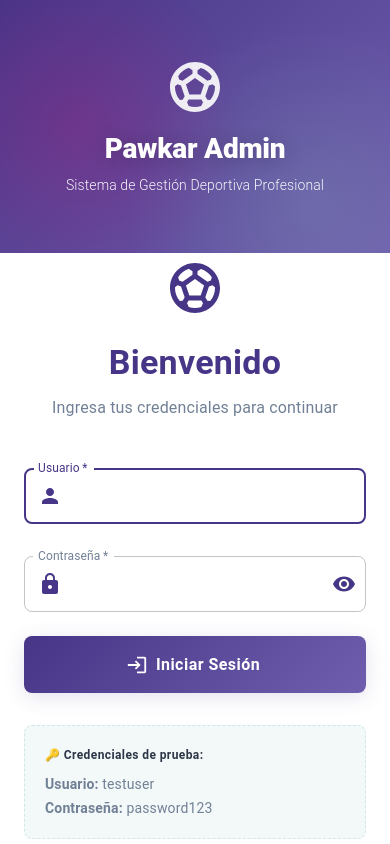
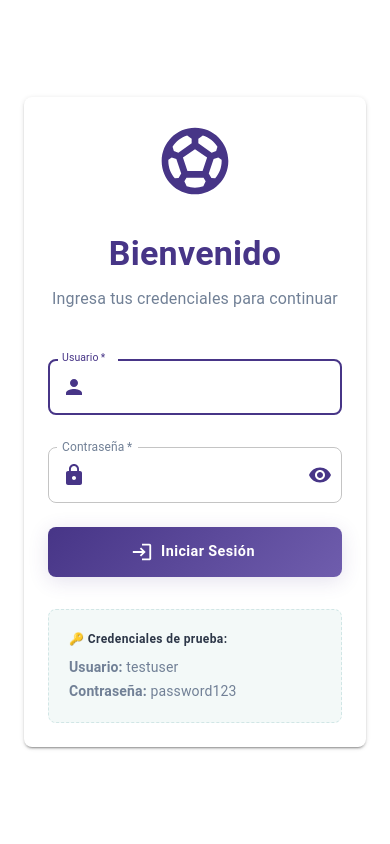
Before and after one commit to CarlosTontaquimba1995/pawkar_administracion, a React (Vite) app: page /login in a window 390 px wide. Built offline with nearby package versions, Linux system fonts and the light colour scheme.

Commit message:
fix: pantalla login responsive 100%

```diff
--- a/src/pages/Login/index.tsx
+++ b/src/pages/Login/index.tsx
@@ -84,49 +84,52 @@ const Login = () => {
   return (
     <Box
       sx={{
-        minHeight: '100vh',
-        height: '100vh',
-        width: '100vw',
-        display: 'flex',
-        flexDirection: { xs: 'column', md: 'row' },
-        overflow: 'hidden',
+        minHeight: "100vh",
+        height: "100%",
+        width: "100%",
+        display: "flex",
+        flexDirection: { xs: "column", md: "row" },
+        overflowX: "hidden",
       }}
     >
-      {/* Panel izquierdo - Branding */}
+      {/* Panel izquierdo - Branding (solo en desktop) */}
       <Box
         sx={{
-          width: { xs: '100%', md: '50vw' },
-          height: { xs: '30vh', md: '100vh' },
+          display: { xs: "none", md: "flex" },
+          width: "50vw",
+          minHeight: "100vh",
           background: theme.custom.colors.gradients.primary,
-          display: 'flex',
-          flexDirection: 'column',
-          justifyContent: 'center',
-          alignItems: 'center',
-          padding: { xs: 4, md: 6 },
-          position: 'relative',
-          '&::before': {
+          flexDirection: "column",
+          justifyContent: "center",
+          alignItems: "center",
+          padding: 6,
+          position: "relative",
+          overflow: "hidden",
+          "&::before": {
             content: '""',
-            position: 'absolute',
+            position: "absolute",
             top: 0,
             left: 0,
             right: 0,
             bottom: 0,
             background: `radial-gradient(circle at 20% 50%, ${theme.custom.colorWithOpacity.secondary[30]} 0%, transparent 50%),
-                         radial-gradient(circle at 80% 80%, ${theme.custom.colorWithOpacity.accent2[20]} 0%, transparent 50%)`,
+                       radial-gradient(circle at 80% 80%, ${theme.custom.colorWithOpacity.accent2[20]} 0%, transparent 50%)`,
           },
         }}
       >
         <Fade in timeout={1000}>
-          <Box sx={{ textAlign: 'center', zIndex: 1 }}>
-            <SportsIcon sx={{ fontSize: { xs: 60, md: 120 }, color: 'white', mb: { xs: 1, md: 3 }, opacity: 0.9 }} />
+          <Box sx={{ textAlign: "center", zIndex: 1 }}>
+            <SportsIcon
+              sx={{ fontSize: 120, color: "white", mb: 3, opacity: 0.9 }}
+            />
             <Typography
               variant="h2"
               sx={{
-                color: 'white',
+                color: "white",
                 fontWeight: 800,
-                mb: { xs: 1, md: 2 },
-                fontSize: { xs: '1.75rem', md: '3rem' },
-                textShadow: '0 2px 20px rgba(0,0,0,0.2)',
+                mb: 2,
+                fontSize: "3rem",
+                textShadow: "0 2px 20px rgba(0,0,0,0.2)",
               }}
             >
               Pawkar Admin
@@ -134,12 +137,12 @@ const Login = () => {
             <Typography
               variant="h6"
               sx={{
-                color: 'white',
+                color: "white",
                 opacity: 0.95,
                 fontWeight: 300,
                 maxWidth: 400,
-                mx: 'auto',
-                fontSize: { xs: '0.875rem', md: '1.25rem' },
+                mx: "auto",
+                fontSize: "1.25rem",
               }}
             >
               Sistema de Gestión Deportiva Profesional
@@ -148,29 +151,38 @@ const Login = () => {
         </Fade>
       </Box>
 
-      {/* Panel derecho - Formulario */}
+      {/* Panel del formulario (completo en móvil, mitad en desktop) */}
       <Box
         sx={{
-          width: { xs: '100%', md: '50vw' },
-          height: { xs: '70vh', md: '100vh' },
-          display: 'flex',
-          alignItems: 'center',
-          justifyContent: 'center',
+          width: { xs: "100%", md: "50vw" },
+          minHeight: "100vh",
+          display: "flex",
+          alignItems: "center",
+          justifyContent: "center",
           backgroundColor: theme.custom.colors.background.paper,
-          overflow: 'auto',
+          padding: { xs: 3, sm: 4, md: 6 },
         }}
       >
         <Slide direction="left" in timeout={800}>
           <Box
             sx={{
-              width: '100%',
-              maxWidth: '500px',
+              width: "100%",
+              maxWidth: { xs: "100%", sm: "500px" },
               padding: { xs: 3, sm: 4, md: 5 },
+              backgroundColor: { xs: "background.paper", sm: "transparent" },
+              borderRadius: { xs: 2, sm: 0 },
+              boxShadow: { xs: theme.shadows[2], sm: "none" },
             }}
           >
-            {/* Logo móvil */}
-            <Box sx={{ display: { xs: 'flex', md: 'none' }, justifyContent: 'center', mb: 3 }}>
-              <SportsIcon sx={{ fontSize: 60, color: 'primary.main' }} />
+            {/* Logo en móvil */}
+            <Box
+              sx={{
+                display: { xs: "flex", md: "none" },
+                justifyContent: "center",
+                mb: 4,
+              }}
+            >
+              <SportsIcon sx={{ fontSize: 80, color: "primary.main" }} />
             </Box>
 
             {/* Título */}
@@ -181,8 +193,8 @@ const Login = () => {
                 gutterBottom
                 sx={{
                   fontWeight: 700,
-                  color: 'primary.main',
-                  textAlign: { xs: 'center', md: 'left' },
+                  color: "primary.main",
+                  textAlign: { xs: "center", md: "left" },
                 }}
               >
                 Bienvenido
@@ -190,7 +202,7 @@ const Login = () => {
               <Typography
                 variant="body1"
                 color="text.secondary"
-                sx={{ textAlign: { xs: 'center', md: 'left' } }}
+                sx={{ textAlign: { xs: "center", md: "left" } }}
               >
                 Ingresa tus credenciales para continuar
               </Typography>
@@ -229,17 +241,23 @@ const Login = () => {
                 InputProps={{
                   startAdornment: (
                     <InputAdornment position="start">
-                      <PersonIcon sx={{ color: 'primary.main' }} />
+                      <PersonIcon sx={{ color: "primary.main" }} />
                     </InputAdornment>
                   ),
                 }}
                 sx={{
                   mb: 2,
-                  '& .MuiOutlinedInput-root': {
+                  "& .MuiOutlinedInput-root": {
                     borderRadius: 2,
-                    '&:hover fieldset': {
-                      borderColor: 'primary.main',
+                    "&:hover fieldset": {
+                      borderColor: "primary.main",
                     },
+                  },
+                  "& .MuiInputBase-input": {
+                    fontSize: { xs: "16px", sm: "inherit" }, // Evita zoom en iOS
+                  },
+                  "& label": {
+                    fontSize: { xs: "14px", sm: "inherit" },
                   },
                 }}
               />
@@ -248,7 +266,7 @@ const Login = () => {
                 fullWidth
                 label="Contraseña"
                 name="password"
-                type={showPassword ? 'text' : 'password'}
+                type={showPassword ? "text" : "password"}
                 value={formData.password}
                 onChange={handleChange}
                 margin="normal"
@@ -258,7 +276,7 @@ const Login = () => {
                 InputProps={{
                   startAdornment: (
                     <InputAdornment position="start">
-                      <LockIcon sx={{ color: 'primary.main' }} />
+                      <LockIcon sx={{ color: "primary.main" }} />
                     </InputAdornment>
                   ),
                   endAdornment: (
@@ -267,7 +285,7 @@ const Login = () => {
                         onClick={() => setShowPassword(!showPassword)}
                         edge="end"
                         disabled={isLoading}
-                        sx={{ color: 'primary.main' }}
+                        sx={{ color: "primary.main" }}
                       >
                         {showPassword ? <VisibilityOff /> : <Visibility />}
                       </IconButton>
@@ -276,10 +294,10 @@ const Login = () => {
                 }}
                 sx={{
                   mb: 3,
-                  '& .MuiOutlinedInput-root': {
+                  "& .MuiOutlinedInput-root": {
                     borderRadius: 2,
-                    '&:hover fieldset': {
-                      borderColor: 'primary.main',
+                    "&:hover fieldset": {
+                      borderColor: "primary.main",
                     },
                   },
                 }}
@@ -291,24 +309,31 @@ const Login = () => {
                 variant="contained"
                 size="large"
                 disabled={isLoading}
-                startIcon={isLoading ? <CircularProgress size={20} color="inherit" /> : <LoginIcon />}
+                startIcon={
+                  isLoading ? (
+                    <CircularProgress size={20} color="inherit" />
+                  ) : (
+                    <LoginIcon />
+                  )
+                }
                 sx={{
-                  py: 1.8,
+                  py: { xs: 1.5, sm: 1.8 },
                   borderRadius: 2,
-                  fontSize: '1rem',
+                  fontSize: { xs: "0.9rem", sm: "1rem" },
                   fontWeight: 600,
-                  textTransform: 'none',
+                  minHeight: "48px", // Tamaño mínimo para mejor accesibilidad táctil
+                  textTransform: "none",
                   background: theme.custom.colors.gradients.primary,
                   boxShadow: theme.custom.colors.shadows.primary,
-                  '&:hover': {
+                  "&:hover": {
                     background: theme.custom.colors.gradients.primary,
                     boxShadow: theme.custom.colors.shadows.medium,
-                    transform: 'translateY(-2px)',
+                    transform: "translateY(-2px)",
                   },
-                  transition: 'all 0.3s ease',
+                  transition: "all 0.3s ease",
                 }}
               >
-                {isLoading ? 'Iniciando sesión...' : 'Iniciar Sesión'}
+                {isLoading ? "Iniciando sesión..." : "Iniciar Sesión"}
               </Button>
             </form>
 
@@ -325,15 +350,19 @@ const Login = () => {
               <Typography
                 variant="caption"
                 sx={{
-                  display: 'block',
+                  display: "block",
                   fontWeight: 600,
-                  color: 'text.primary',
+                  color: "text.primary",
                   mb: 1,
                 }}
               >
                 🔑 Credenciales de prueba:
               </Typography>
-              <Typography variant="body2" color="text.secondary" sx={{ mb: 0.5 }}>
+              <Typography
+                variant="body2"
+                color="text.secondary"
+                sx={{ mb: 0.5 }}
+              >
                 <strong>Usuario:</strong> testuser
               </Typography>
               <Typography variant="body2" color="text.secondary">
```
